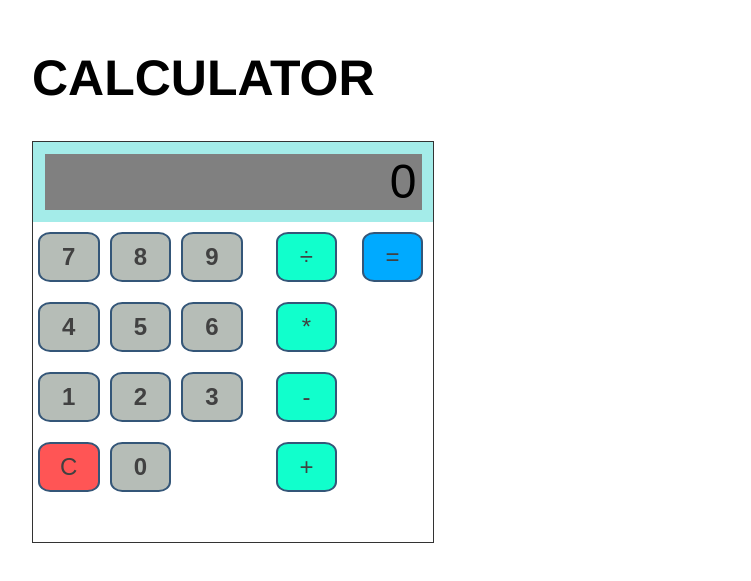
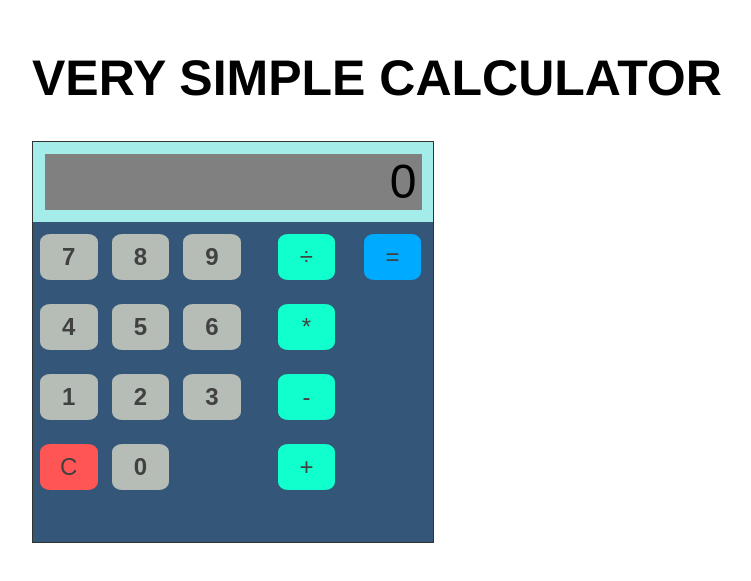
Before and after one commit to dreamer133/react_ts_calculator, a React (Create React App) app: page / in a window 1280 px wide. Shown: the part 151-732 px from the top of the page, without its empty margins (168-919 px from the left). Built offline with nearby package versions, Linux system fonts and the light colour scheme; the HTML template or start-up script is replaced by a standard one.

Commit message:
caption changed

```diff
--- a/src/components/Calculator.tsx
+++ b/src/components/Calculator.tsx
@@ -85,7 +85,7 @@ export default function Calculator() {
 
     return (
         <>
-            <h1 className='caption1'>Calculator</h1>
+            <h1 className='caption1'>Very simple Calculator</h1>
             <div className='calc_container'>
                 <div className='result_wrapper'>
                     <Result text={expressionStr} />
--- a/src/index.css
+++ b/src/index.css
@@ -29,6 +29,7 @@ code {
   height: 400px;
   border: 1px #333333 solid;
   font-family: Arial, Helvetica, sans-serif;
+  background:#345678;
 }
 
 .result_wrapper {
```
